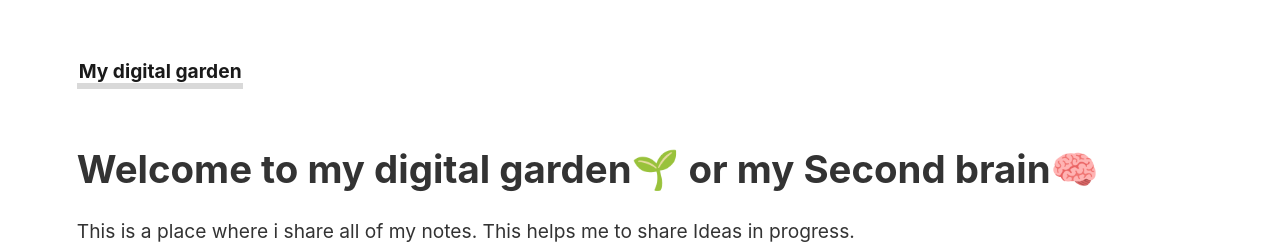
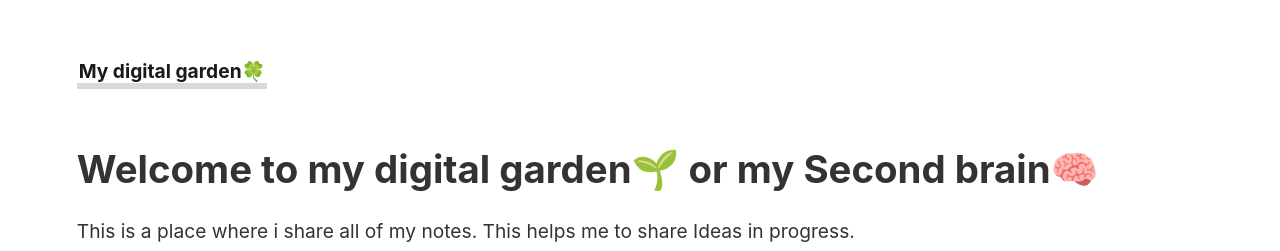
Before and after one commit to Beingpax/Mydigitalgarden, a Jekyll site: the page built from _pages/index.md, in a window 1280 px wide. Shown: the top 251 px of the page. Built offline with Jekyll 4.4.1, drawn with Linux system fonts in a browser that asks for light colours.

Commit message:
Update _config.yml

```diff
--- a/_config.yml
+++ b/_config.yml
@@ -1,4 +1,4 @@
-title:               My digital garden
+title:               My digital garden🍀
 include:             ['_pages']
 exclude:             ['_includes/notes_graph.json']
 # You may need to change the base URL depending on your deploy configuration.
@@ -8,7 +8,7 @@
 
 # If you are using a host that cannot resolve URLs that do
 # not end with .html (such as Neocities), set this to 'true'.
-use_html_extension:  false
+use_html_extension:  true
 
 # Set to `true` to open non-internal links in new tabs, or
 # set to `false` to open non-internal links in current tab.
```
